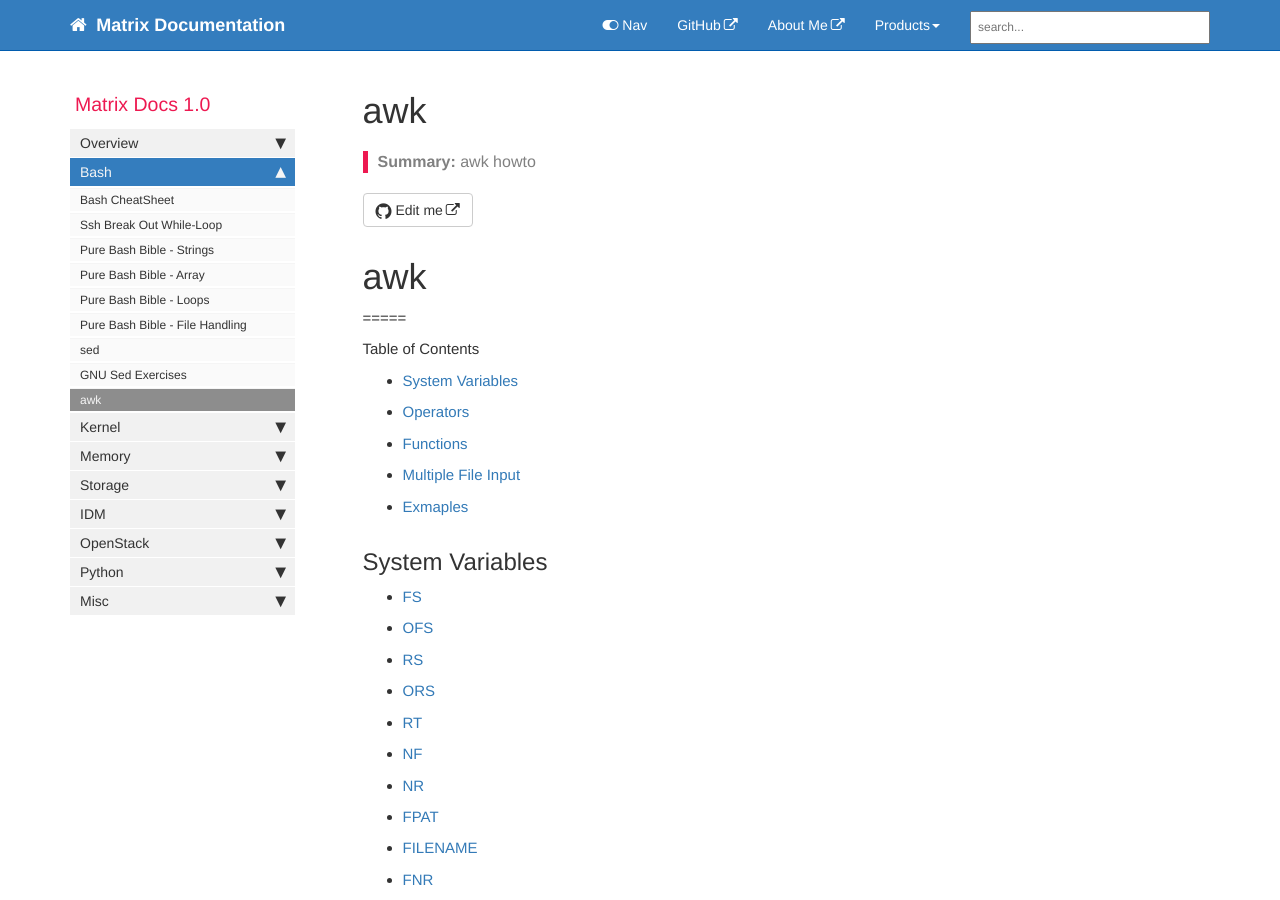
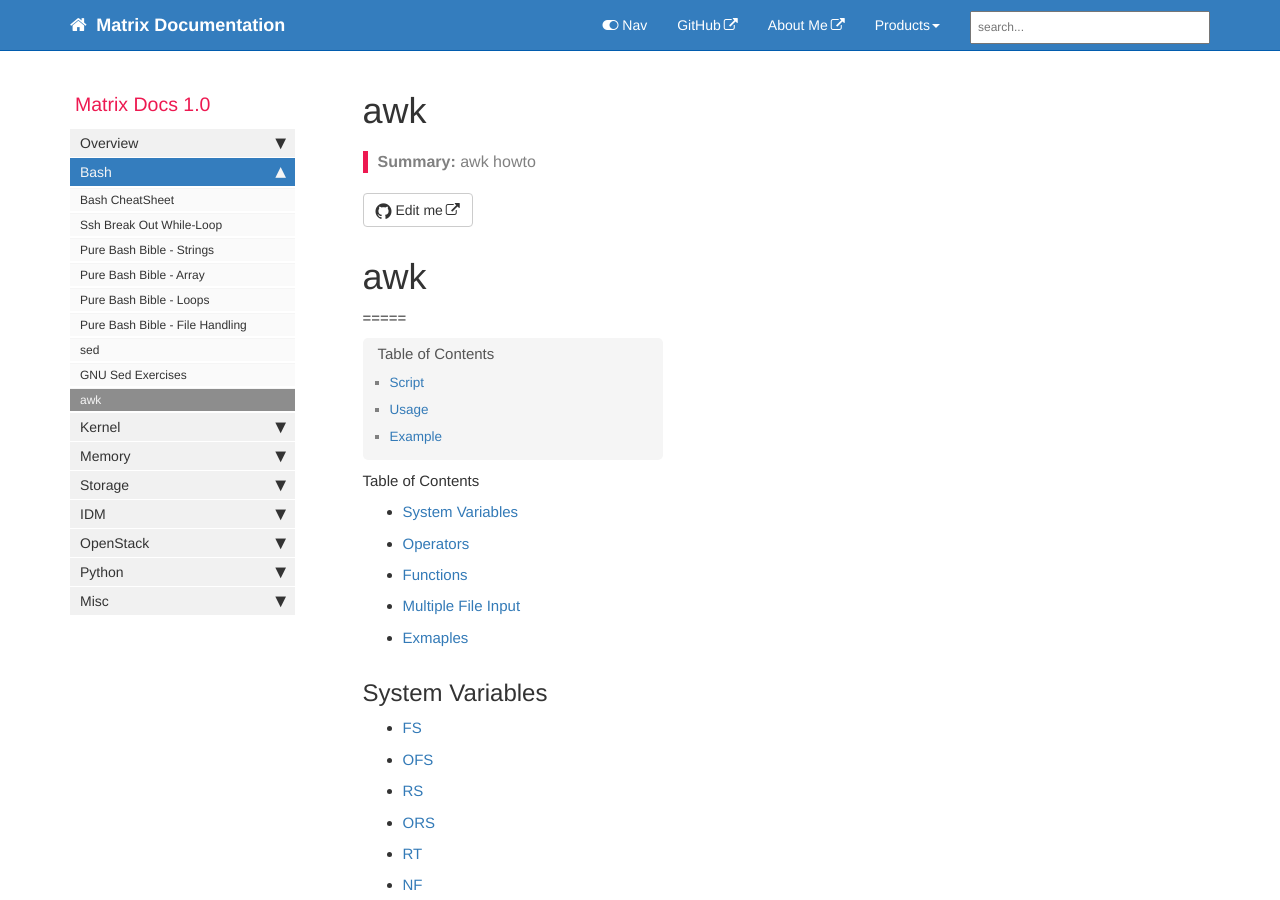
Before and after one commit to matrixzj/documentations, a Jekyll site: the page built from pages/bash/awk.md, in a window 1280 px wide and 900 px high. Built offline with Jekyll 4.4.1, drawn with Linux system fonts in a browser that asks for light colours; comment, search, counter and statistics services are not loaded.

Commit message:
There are 1 files have been modified at 2022-03-12 19:59:36 . 	-rw-rw-r--. 1 jzou jzou 24249 Mar 12 19:59 pages/bash/awk.md No files have been added. No files have been deleted. No file type has been changed.

```diff
--- a/pages/bash/awk.md
+++ b/pages/bash/awk.md
@@ -12,6 +12,8 @@ folder: bash
 
 # awk
 =====
+
+<div id="toc"> <ul><li><a href="#script">Script</a><a class="anchorjs-link " aria-label="Anchor" data-anchorjs-icon="" href="#script" style="font: 1em / 1 anchorjs-icons; padding-left: 0.375em;"></a></li><li><a href="#usage">Usage</a><a class="anchorjs-link " aria-label="Anchor" data-anchorjs-icon="" href="#usage" style="font: 1em / 1 anchorjs-icons; padding-left: 0.375em;"></a></li><li><a href="#example">Example</a><a class="anchorjs-link " aria-label="Anchor" data-anchorjs-icon="" href="#example" style="font: 1em / 1 anchorjs-icons; padding-left: 0.375em;"></a></li></ul></div>
 
 Table of Contents
 * [System Variables](#system-variables)
```
